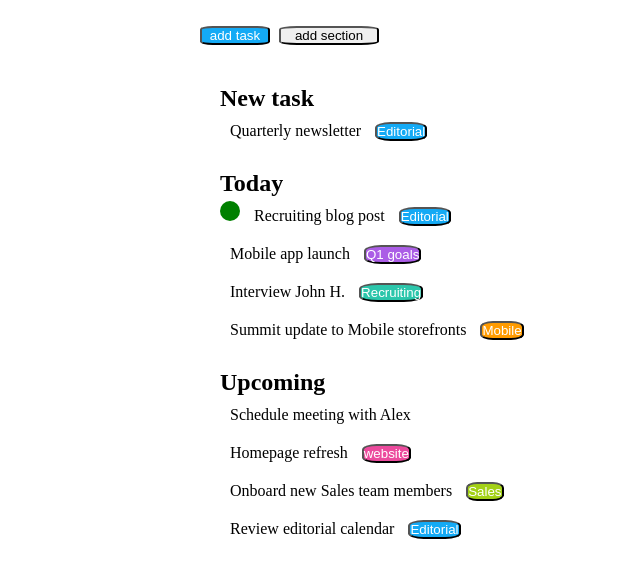
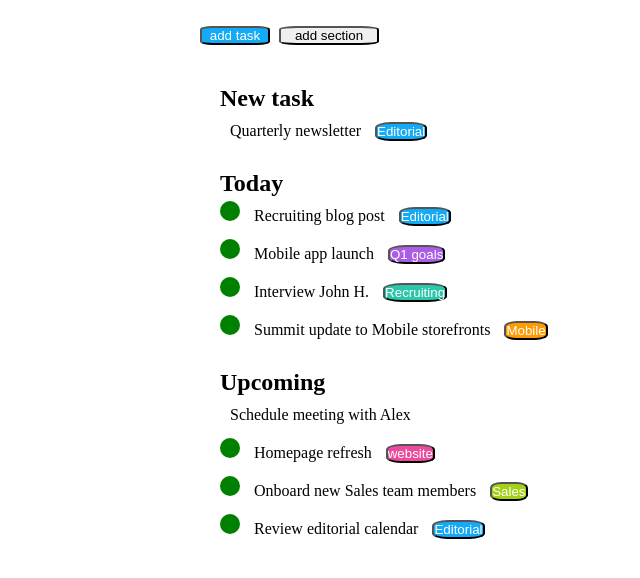
Before and after one commit to willymariino/html-css-toboolist, a plain HTML site: page index.html in a window 1280 px wide. Shown: the part 72-650 px from the top of the page, without its empty margins (0-640 px from the left). Drawn offline with Linux system fonts and the light colour scheme.

Commit message:
added green circles

```diff
--- a/index.html
+++ b/index.html
@@ -44,11 +44,13 @@
                 <div class="green-check"></div>
                 <span class="section-content">Recruiting blog post</span> <button class="editorial"> Editorial</button>
                 <br>
-
+                <div class="green-check"></div>
                 <span class="section-content">Mobile app launch</span> <button class="q1-goals">Q1 goals</button>
                 <br>
+                <div class="green-check"></div>
                 <span class="section-content">Interview John H.</span> <button class="Recruiting">Recruiting</button>
                 <br>
+                <div class="green-check"></div>
                 <span class="section-content">Summit update to Mobile storefronts</span> <button
                     class="Mobile">Mobile</button>
 
@@ -59,10 +61,13 @@
                 <h2>Upcoming</h2>
                 <span class="section-content">Schedule meeting with Alex</span>
                 <br>
+                <div class="green-check"></div>
                 <span class="section-content">Homepage refresh</span> <button class="website">website</button>
                 <br>
+                <div class="green-check"></div>
                 <span class="section-content">Onboard new Sales team members</span> <button class="Sales">Sales</button>
                 <br>
+                <div class="green-check"></div>
                 <span class="section-content">Review editorial calendar</span> <button class="editorial">
                     Editorial</button>
 
```
